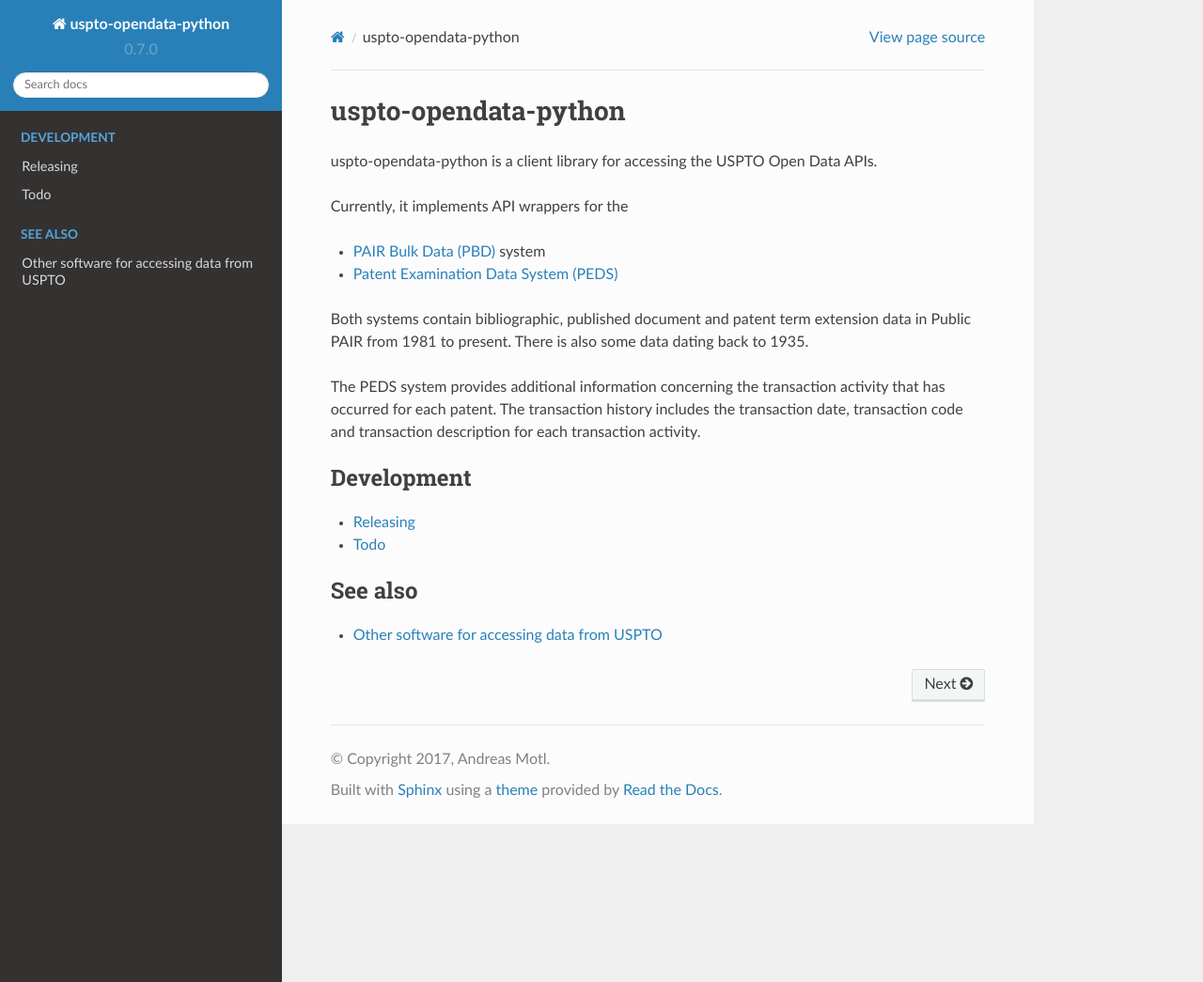
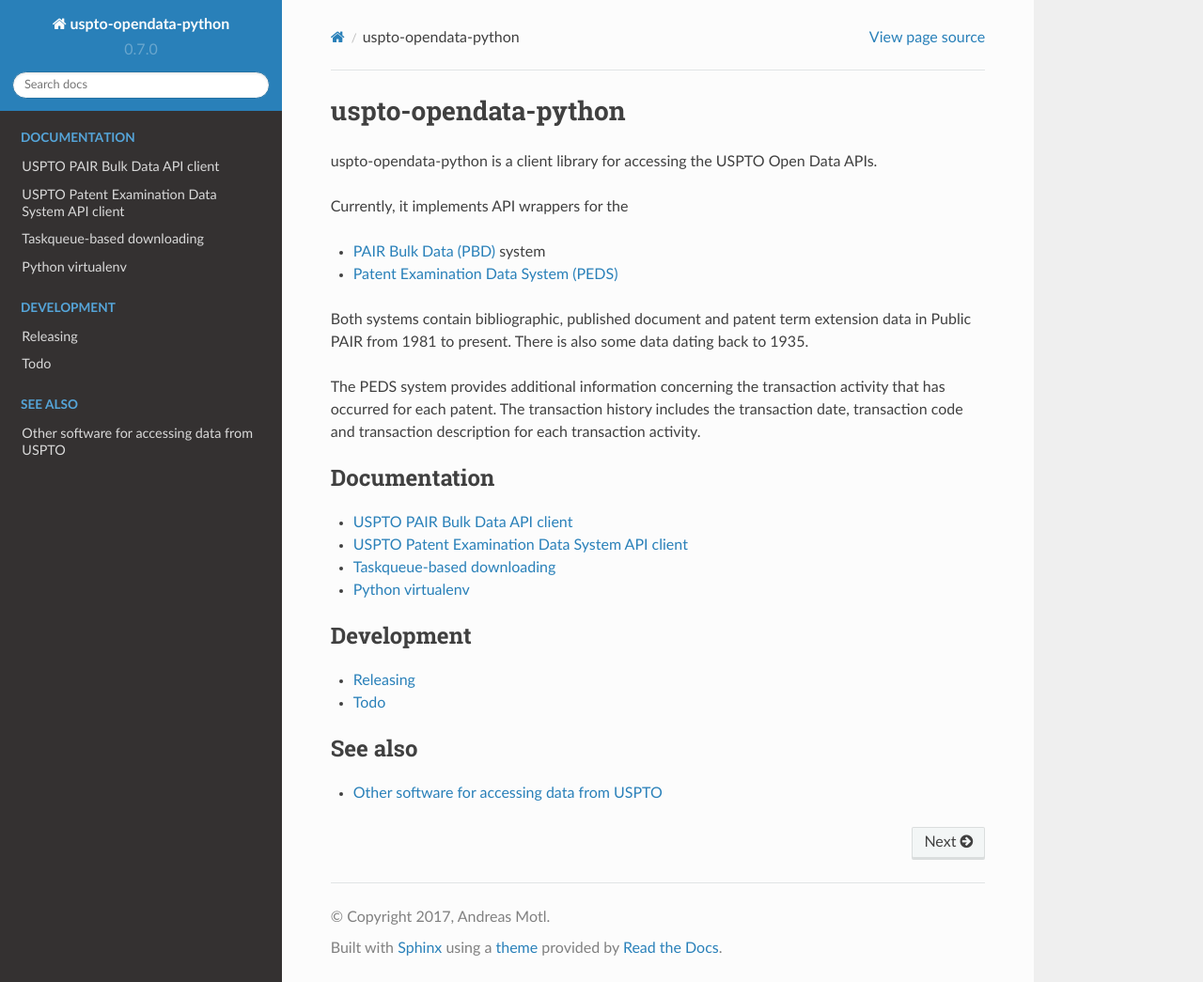
Before and after one commit to ip-tools/uspto-opendata-python, a Sphinx documentation site: the page built from docs/index.rst, in a window 1280 px wide and 1045 px high. Shown: the whole window at 94% size. Built offline with Sphinx 7.4.7 and the Read the Docs theme 2.0.0, drawn with Linux system fonts in a browser that asks for light colours.

Commit message:
Update documentation

```diff
--- a/README.rst
+++ b/README.rst
@@ -54,8 +54,8 @@
 - PAIR Bulk Data (PBD) system: `PBD usage`_
 - Patent Examination Data System (PEDS): `PEDS usage`_
 
-.. _PBD usage: https://github.com/ip-tools/uspto-opendata-python/blob/master/docs/pbd.rst
-.. _PEDS usage: https://github.com/ip-tools/uspto-opendata-python/blob/master/docs/peds.rst
+.. _PBD usage: https://docs.ip-tools.org/uspto-opendata-python/pbd.html
+.. _PEDS usage: https://docs.ip-tools.org/uspto-opendata-python/peds.html
 
 
 *******************
--- a/docs/index.rst
+++ b/docs/index.rst
@@ -31,6 +31,15 @@
 
 .. toctree::
     :maxdepth: 1
+    :caption: Documentation
+
+    pbd
+    peds
+    taskqueue
+    virtualenv
+
+.. toctree::
+    :maxdepth: 1
     :caption: Development
 
     Releasing <releasing>
--- a/docs/pbd.rst
+++ b/docs/pbd.rst
@@ -1,3 +1,5 @@
+.. _pbd-client:
+
 ###############################
 USPTO PAIR Bulk Data API client
 ###############################
--- a/docs/peds.rst
+++ b/docs/peds.rst
@@ -1,3 +1,5 @@
+.. _peds-client:
+
 ###############################################
 USPTO Patent Examination Data System API client
 ###############################################
```
